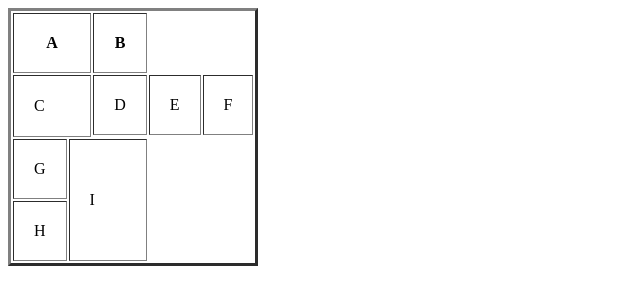
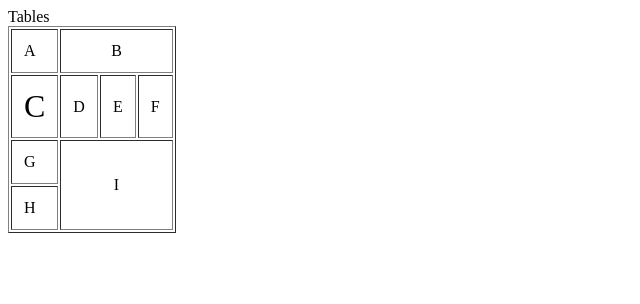
Before and after one commit to nitinnain099/nitinnain099.github.io, a plain HTML site: page table.html in a window 1280 px wide. Shown: the whole page, without its empty margins (0-640 px from the left). Drawn offline with Linux system fonts and the light colour scheme.

Commit message:
4-april 2019

```diff
--- a/table.html
+++ b/table.html
@@ -1,25 +1,26 @@
 <html>
-<head><title>Table</title></head>
+<head>
+	Tables
+</head>
 <body>
-<table cellpadding="20" border="3">
+	<table cellpadding = "12" border = "1">
 		<tr>
-<th colspan="3">A</th>
-<th colspan="3">B</th>
+			<td>A</td>
+			<td style="text-align: center ;" colspan ="3">B</td>
 		</tr>
 		<tr>
-<td  colspan="3" rowspan="2">C</td>
-<td colspan="3">D</td>
-<td colspan="3">E</td>
-<td colspan="3">F</td>
+			<td  style="font-size: 2rem ;" >C</td>
+			<td >D</td>
+			<td >E</td>
+			<td >F</td>
 		</tr>
 		<tr>
-</tr>
-<tr>
-<td>G</td>
-<td rowspan="3" colspan="3">I</td>
+			<td >G</td>
+			<td style="text-align: center ;" rowspan = "2" colspan = "3">I</td>
 		</tr>
 		<tr>
 			<td >H</td>
 		</tr>
+	</table>
 </body>
 </html>
```
Also changed, not shown: frame.html (+2 -1 lines), index.html (+3 -3 lines). Lines whose indentation alone changed are shown as unchanged.
